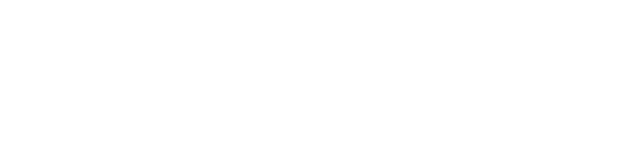
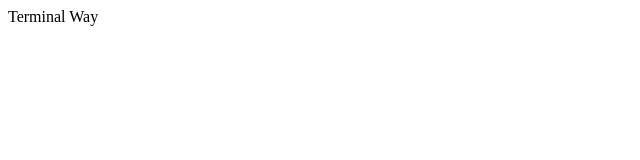
Before and after one commit to ace-mata/new-repo, a plain HTML site: page index.html in a window 1280 px wide. Shown: the whole page, without its empty margins (0-640 px from the left). Drawn offline with Linux system fonts and the light colour scheme.

Commit message:
Added text to index.html

```diff
--- a/index.html
+++ b/index.html
@@ -6,6 +6,6 @@
   <title>Document</title>
 </head>
 <body>
-
+  Terminal Way
 </body>
 </html>
```
